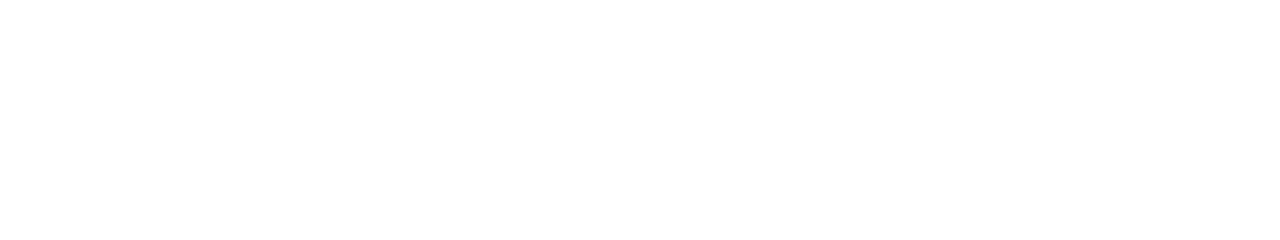
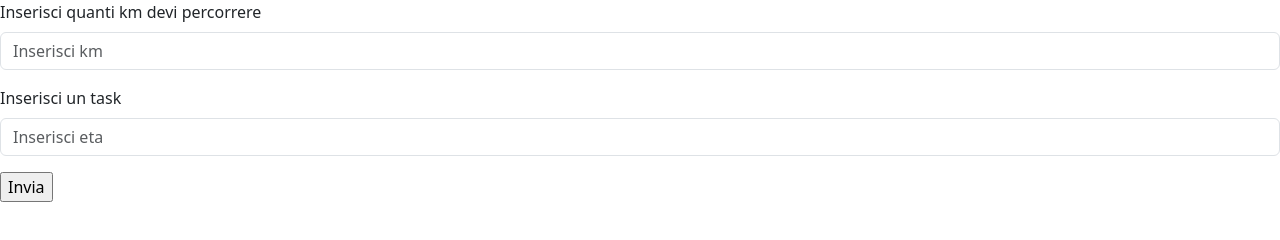
Before and after one commit to AlbertoCadorin/js-biglietto-treno-form, a plain HTML site: page index.html in a window 1280 px wide. Drawn offline with nearby package versions, Linux system fonts and the light colour scheme.

Commit message:
feat: add imput and button

```diff
--- a/index.html
+++ b/index.html
@@ -3,11 +3,25 @@
 <head>
     <meta charset="UTF-8">
     <meta name="viewport" content="width=device-width, initial-scale=1.0">
+    <!-- foglio css boot-->
+    <link href="https://cdn.jsdelivr.net/npm/bootstrap@5.3.3/dist/css/bootstrap.min.css" rel="stylesheet" integrity="sha384-QWTKZyjpPEjISv5WaRU9OFeRpok6YctnYmDr5pNlyT2bRjXh0JMhjY6hW+ALEwIH" crossorigin="anonymous">
     <title>bigliietto treno con form</title>
 </head>
 <body>
 
 
+        <div class="mb-3">
+          <label for="exampleFormControlInput1" class="form-label">Inserisci quanti km devi percorrere</label>
+          <input type="text" class="form-control" id="new-km" placeholder="Inserisci km">
+        </div>
+        <div class="mb-3">
+          <label for="exampleFormControlInput1" class="form-label">Inserisci un task</label>
+          <input type="text" class="form-control" id="new-age" placeholder="Inserisci eta">
+        </div>
+        <input type="submit" name="" value="Invia" id="butt">
+
+
+
     <script src="js/app.js"></script>
 </body>
 </html>
--- a/js/app.js
+++ b/js/app.js
@@ -1 +1,16 @@
-console.log('ciaoooo')
+// chiedere all'utente i km
+const newKmElement = document.getElementById('new-km');
+// chiedere l'eta
+const newAgeElement = document.getElementById('new-age');
+// richiamare il bottone
+const buttElement = document.getElementById('butt');
+// richiamare il form
+const formElement = document.getElementById('my-form');
+// costo al km
+const priceKm = 0.21;
+
+
+console.log(newKmElement);
+console.log(buttElement);
+console.log(formElement);
+console.log(priceKm);
```
